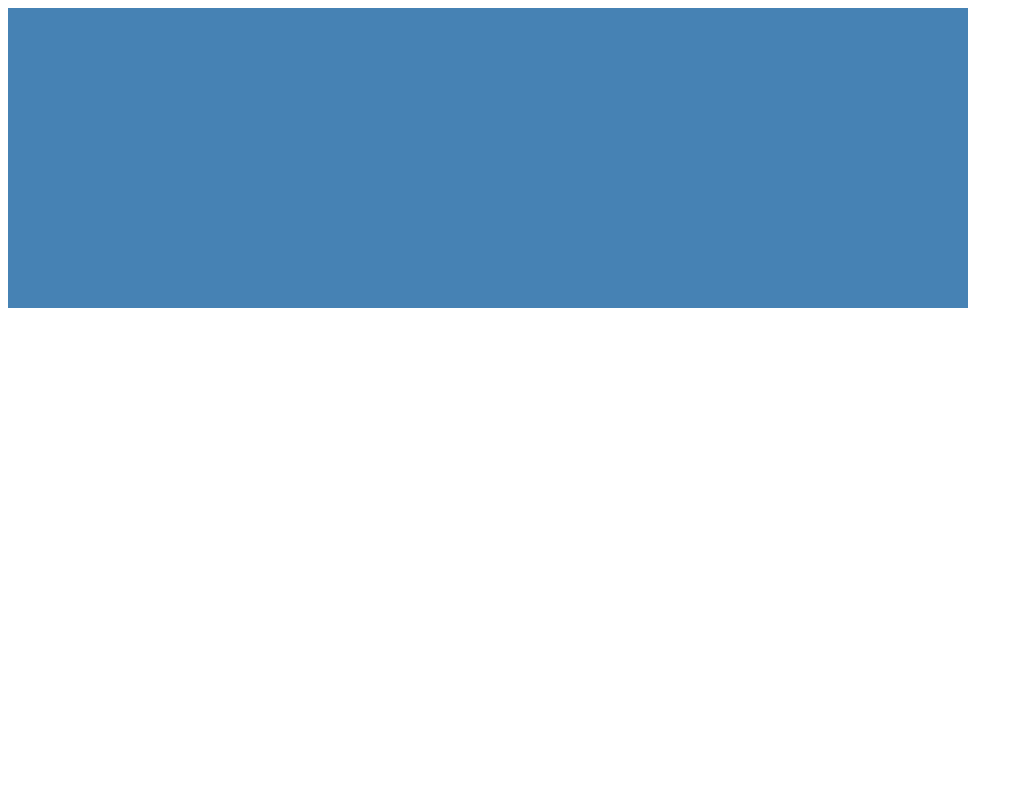
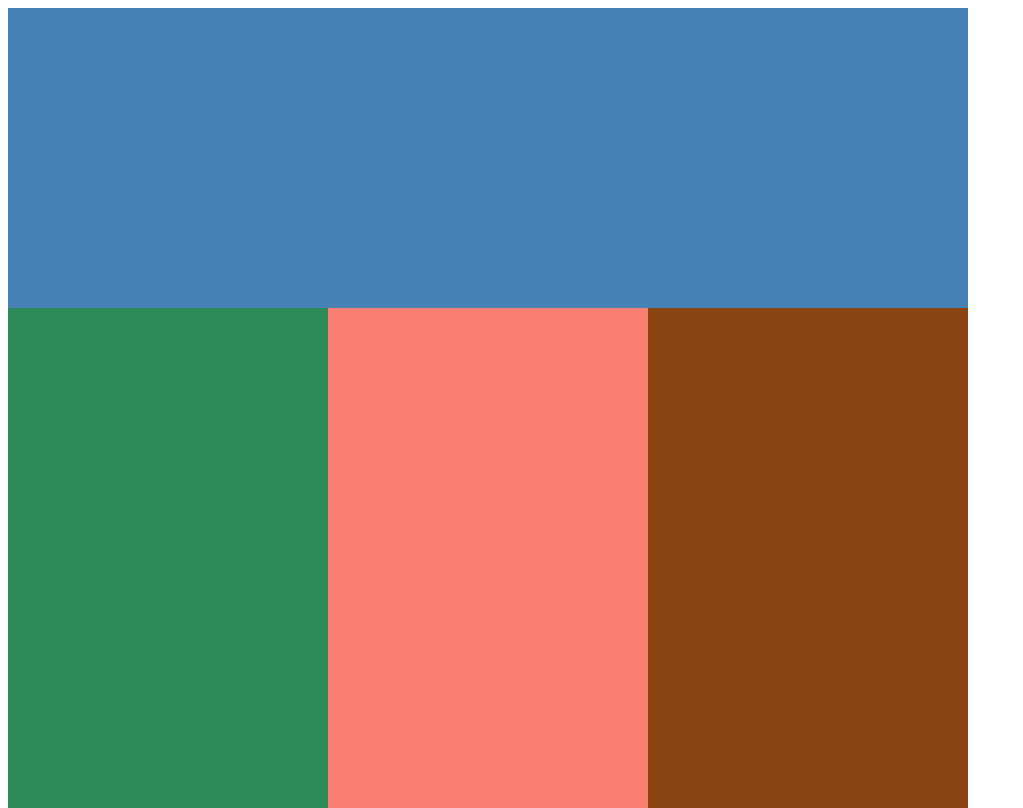
Before and after one commit to krzysztofwolkowycki/NarzedziaFED, a website: page index.html in a window 1280 px wide. Shown: the whole page, without its empty margins (0-1023 px from the left). Drawn offline with Linux system fonts and the light colour scheme.

Commit message:
grid_sass_test

```diff
--- a/app/scss/main.scss
+++ b/app/scss/main.scss
@@ -10,10 +10,27 @@ $heightfooter:300px;
 }
 .all{
     @include width(960px);
-    background-color: white;
+    background-color: black;
     .head{
         @include size(300px,960px);
         background-color: steelblue;
-
+    }
+    .main{
+        @include width(960px);
+        .left{
+            @include size(500px,320px);
+            background-color: seagreen;
+            float: left;
+        }
+        .middle{
+            @include size(500px,320px);
+            background-color: salmon;
+            float: left;
+        }
+        .right{
+            @include size(500px,320px);
+            background-color: saddlebrown;
+            float: left;
+        }
     }
 }
```
Also changed, not shown: app/css/main.css.
